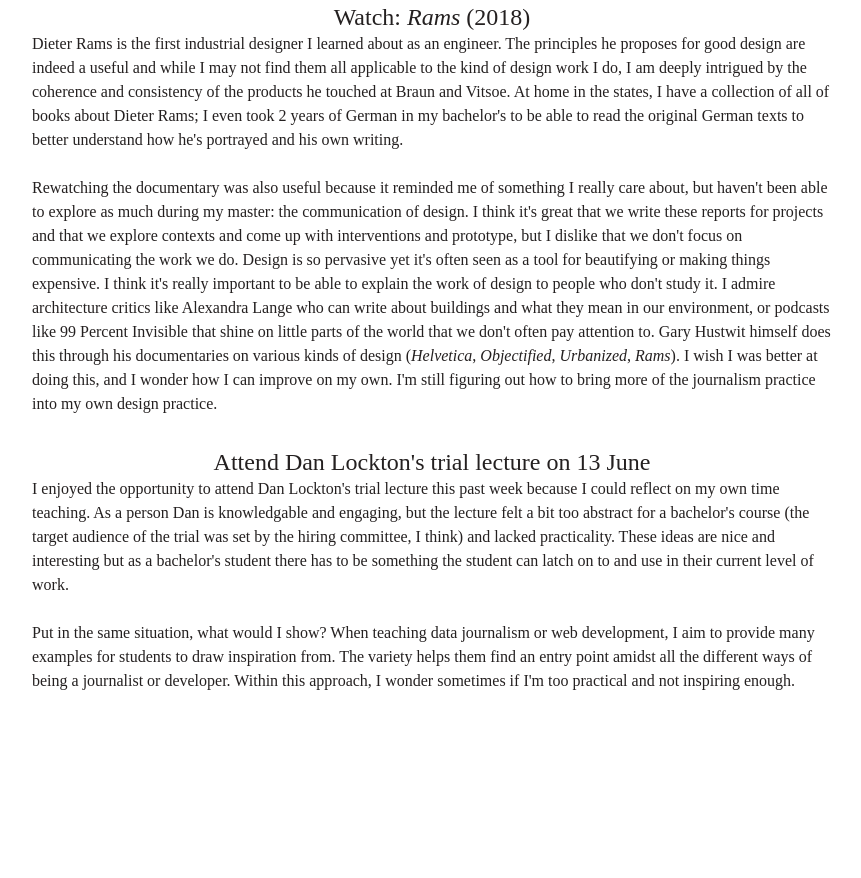
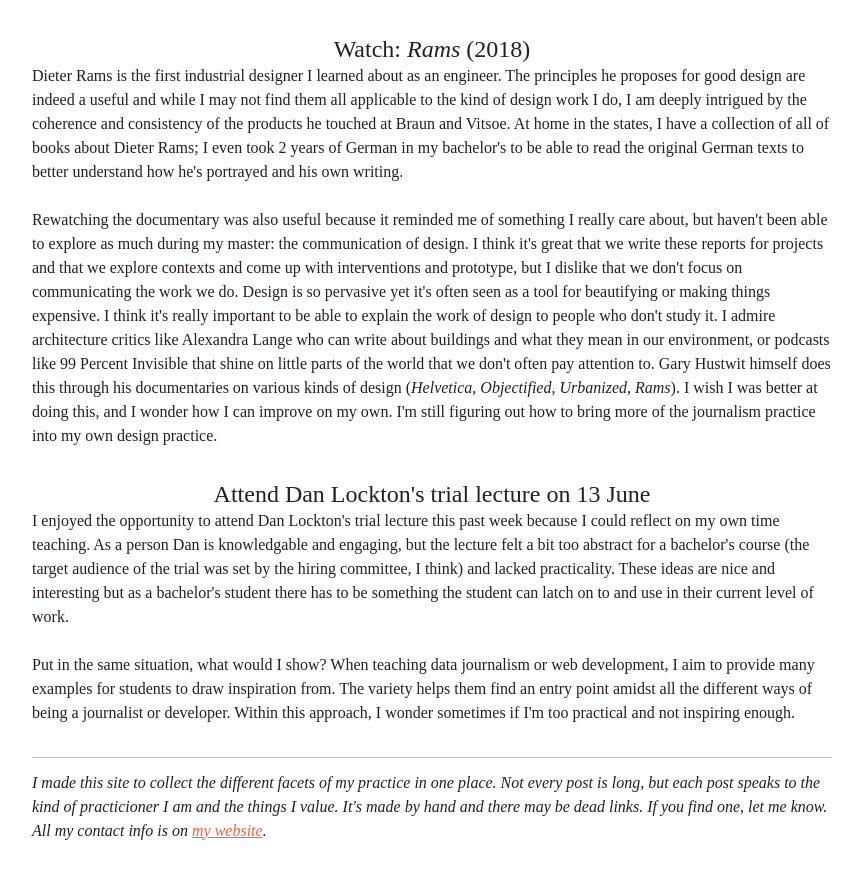
Before and after one commit to lennymd/rod-project, a plain HTML site: page journey-map.html in a window 1280 px wide. Shown: the part 1672-2550 px from the top of the page, without its empty margins (208-1069 px from the left). Before the commit the page ends 2440 px from the top, so only its background shows below. Drawn offline with Linux system fonts and the light colour scheme; a web font is replaced by a local one.

```diff
--- a/journey-map.html
+++ b/journey-map.html
@@ -9,8 +9,11 @@
     <link rel="stylesheet" href="./assets/style.css" />
   </head>
   <body>
-    <h1>Journey map for RoD course</h1>
+    <header>
+      <a class="goHome" href="./../index.html">Return to main page</a>
+    </header>
     <article>
+      <h1>Journey map for RoD course</h1>
       <p>Explorations and notes from this quarter.</p>
       <h2>
         Read Matt Stuart's book: <em>Think like a Street Photographer</em>
@@ -197,5 +200,18 @@
         inspiring enough.
       </p>
     </article>
+    <footer>
+      <div class="footer-border"></div>
+      <p>
+        <em>
+          I made this site to collect the different facets of my practice in one
+          place. Not every post is long, but each post speaks to the kind of
+          practicioner I am and the things I value. It's made by hand and there
+          may be dead links. If you find one, let me know. All my contact info
+          is on
+          <a href="https://lennymartinez.com"> my website</a>.
+        </em>
+      </p>
+    </footer>
   </body>
 </html>
```
Also changed, not shown: index.html (+1 -1 lines).
